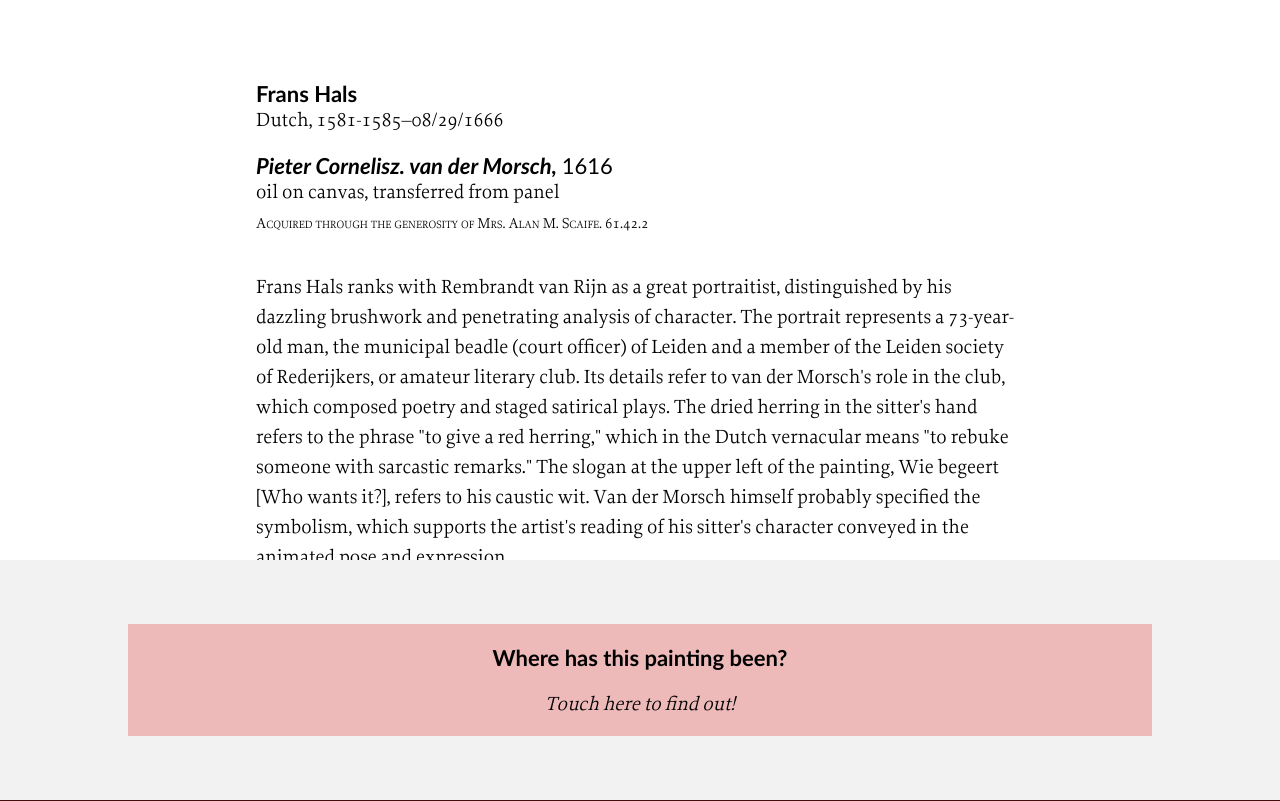
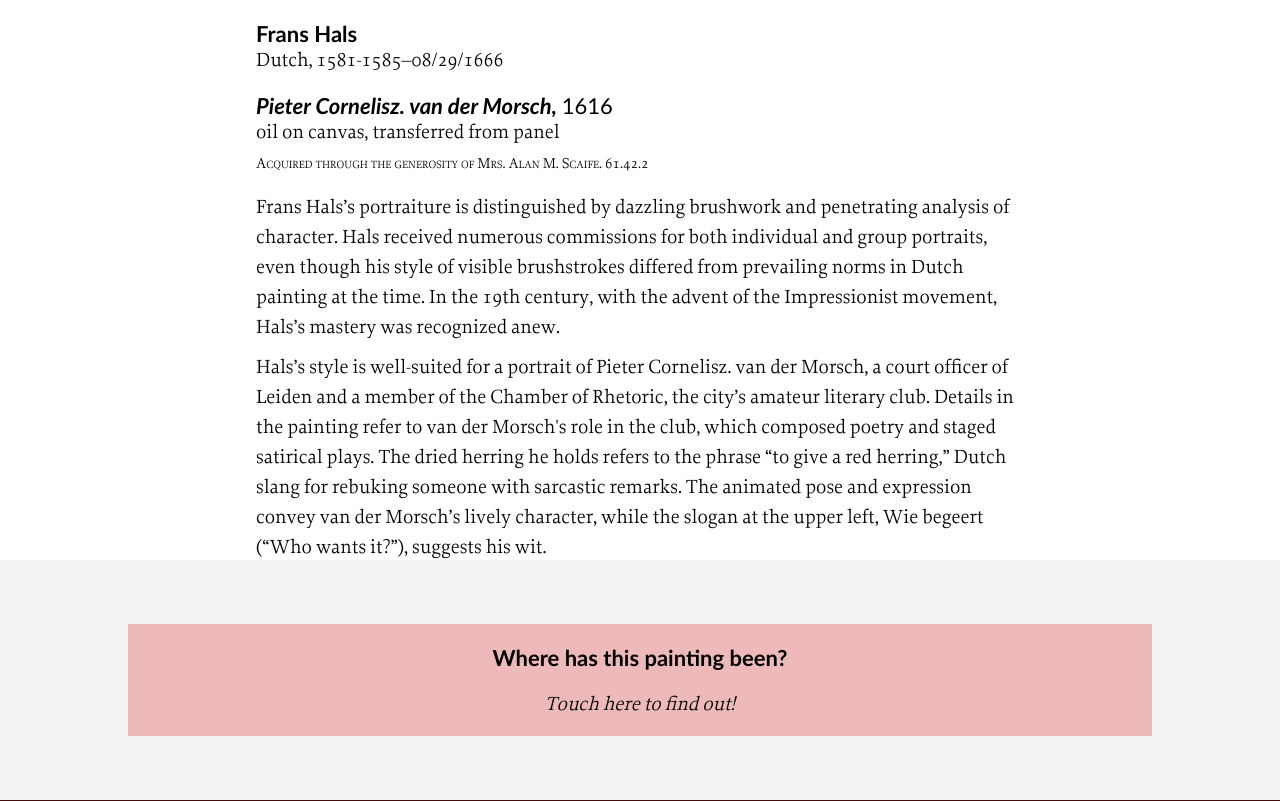
Before and after one commit to arttracks/wall_label, a React (Create React App) app: page / in a window 1280 px wide. Built offline with nearby package versions, Linux system fonts and the light colour scheme.

Commit message:
new stuff

```diff
--- a/public/index.html
+++ b/public/index.html
@@ -3,9 +3,10 @@
   <head>
     <meta charset="utf-8">
     <meta name="viewport" content="user-scalable=no, width=device-width">
+    <meta name="format-detection" content="telephone=no">
     <meta name="apple-mobile-web-app-capable" content="yes">
+    <meta name="apple-mobile-web-app-status-bar-style" content="black-translucent">
     <link rel="shortcut icon" href="%PUBLIC_URL%/favicon.ico">
-
     <!--
       Notice the use of %PUBLIC_URL% in the tag above.
       It will be replaced with the URL of the `public` folder during the build.
--- a/src/App.js
+++ b/src/App.js
@@ -10,6 +10,14 @@ class App extends Component {
   constructor(props) {
       super(props);
       this.state = {flipped: false, currentRun: Date.now()};
+      $("body").on('touchmove',function(event){
+        event.preventDefault();
+        return false;
+      });
+      $("body").on('selectstart',function(event){
+        event.preventDefault();
+        return false;
+      });
   }
 
   resetDashboard() {
@@ -28,9 +36,9 @@ class App extends Component {
   }
 
   render() {
-    let chat = `Frans Hals ranks with Rembrandt van Rijn as a great portraitist, distinguished by his dazzling brushwork and penetrating analysis of character. The portrait represents a 73-year-old man, the municipal beadle (court officer) of Leiden and a member of the Leiden society of Rederijkers, or amateur literary club. Its details refer to van der Morsch's role in the club, which composed poetry and staged satirical plays. The dried herring in the sitter's hand refers to the phrase "to give a red herring," which in the Dutch vernacular means "to rebuke someone with sarcastic remarks." The slogan at the upper left of the painting, Wie begeert [Who wants it?], refers to his caustic wit. Van der Morsch himself probably specified the symbolism, which supports the artist's reading of his sitter's character conveyed in the animated pose and expression.`
-    let story = chat
-
+    let chat = `Frans Hals’s portraiture is distinguished by dazzling brushwork and penetrating analysis of character. Hals received numerous commissions for both individual and group portraits, even though his style of visible brushstrokes differed from prevailing norms in Dutch painting at the time. In the 19th century, with the advent of the Impressionist movement, Hals’s mastery was recognized anew.\nHals’s style is well-suited for a portrait of Pieter Cornelisz. van der Morsch, a court officer of Leiden and a member of the Chamber of Rhetoric, the city’s amateur literary club. Details in the painting refer to van der Morsch's role in the club, which composed poetry and staged satirical plays. The dried herring he holds refers to the phrase “to give a red herring,” Dutch slang for rebuking someone with sarcastic remarks. The animated pose and expression convey van der Morsch’s lively character, while the slogan at the upper left, Wie begeert (“Who wants it?”), suggests his wit.`
+    chat = chat.replace("\n","</p></p>")
+    let story = `In the 17th century, Dutch artists often painted on wooden panels even though painting on canvas had become popular elsewhere nearly a century earlier. When the British art dealer Sir Joseph Duveen purchased this Hals portrait from Lord Northbrook in 1927 it was still on its original panel support. By the time he sold it to the American advertising pioneer Alfred W. Erickson in 1929, it had been transferred to canvas. Such transfer, usually to stabilize a painting, is a painstaking process. It involves gradually shaving off the damaged, cracked, or infested panel and attaching the resulting thin paint layer to a specially prepared canvas. The process was used extensively in the 19th century, but it has since been largely supplanted by less severe methods of conservation.`
     let objectData = {
       startYear: 1616
     }
@@ -43,22 +51,22 @@ class App extends Component {
         <section className="front">
           <div className="content">
             <Tombstone />
-            <p>{chat}</p>
+            <p dangerouslySetInnerHTML={{__html: chat}}></p>
           </div>
           <footer>
-            <Button text='Where has this painting been?' cta='Touch here to find out!' onClick={this.spin.bind(this)}/>
+            <Button text='Where has this painting been?' cta='Touch here to find out!' touchEvent={this.spin.bind(this)}/>
           </footer>
         </section>
         <section className="back">
           <div className="content">
             <Tombstone />
             <Dashboard objectData={objectData} key={this.state.currentRun}/>
-            <h2>★ A Moment in History:  1881</h2>
+            <h2>★ A Moment in History:  1927</h2>
             <p>{story}</p>
           </div>
           <footer>
-            <Button text='Reset' cta='Touch Here.' size="half" onClick={resetDashboard}/>
-            <Button text='Go Back' cta='Touch Here.' size="half" onClick={spin}/>
+            <Button text='Replay' cta='Touch Here.' size="half" touchEvent={resetDashboard}/>
+            <Button text='Go Back' cta='Touch Here.' size="half" touchEvent={spin}/>
           </footer>
         </section>
       </div>
--- a/src/App.sass
+++ b/src/App.sass
@@ -9,7 +9,7 @@
   .content
     margin: auto
     width: 60%
-    padding-top: 4rem
+    padding-top: 1rem
 
   .front, .back
     background-color: #fff
@@ -26,7 +26,7 @@
 p
   line-height: 1.5rem
   margin-top: 0
-
+  margin-bottom: 0.5rem
 
 h2
   font-family: Gill Sans,Gill Sans MT,Calibri,sans-serif
--- a/src/Button.js
+++ b/src/Button.js
@@ -6,7 +6,7 @@ export default function(props) {
   let button_class = props.size === "half" ? "button half" : "button";
 
   return (
-    <div className={button_class} onClick={props.onClick}>
+    <div className={button_class} onTouchStart={props.touchEvent}>
       <div className="button_text">{props.text}</div>
       <div className="call_to_action">{props.cta}</div>
     </div>
--- a/src/Tombstone.sass
+++ b/src/Tombstone.sass
@@ -1,7 +1,7 @@
 
 
 .tombstone
-  padding-bottom: 2rem
+  padding-bottom: 1rem
 
   .artist, .title
     font-weight: bold
--- a/src/index.sass
+++ b/src/index.sass
@@ -8,11 +8,18 @@ html
   box-shadow: 0 0 120px 20px #000 inset
   height: 100%
   perspective: 2000px
+  margin: 0
+  padding: 0
 
 body
   margin: 0
+  padding: 0
   font-family: Proforma
   height: 100%
+  -webkit-touch-callout: none
+  -webkit-user-select: none
+  user-select: none
+
 
 #root
   height: 100%
```
